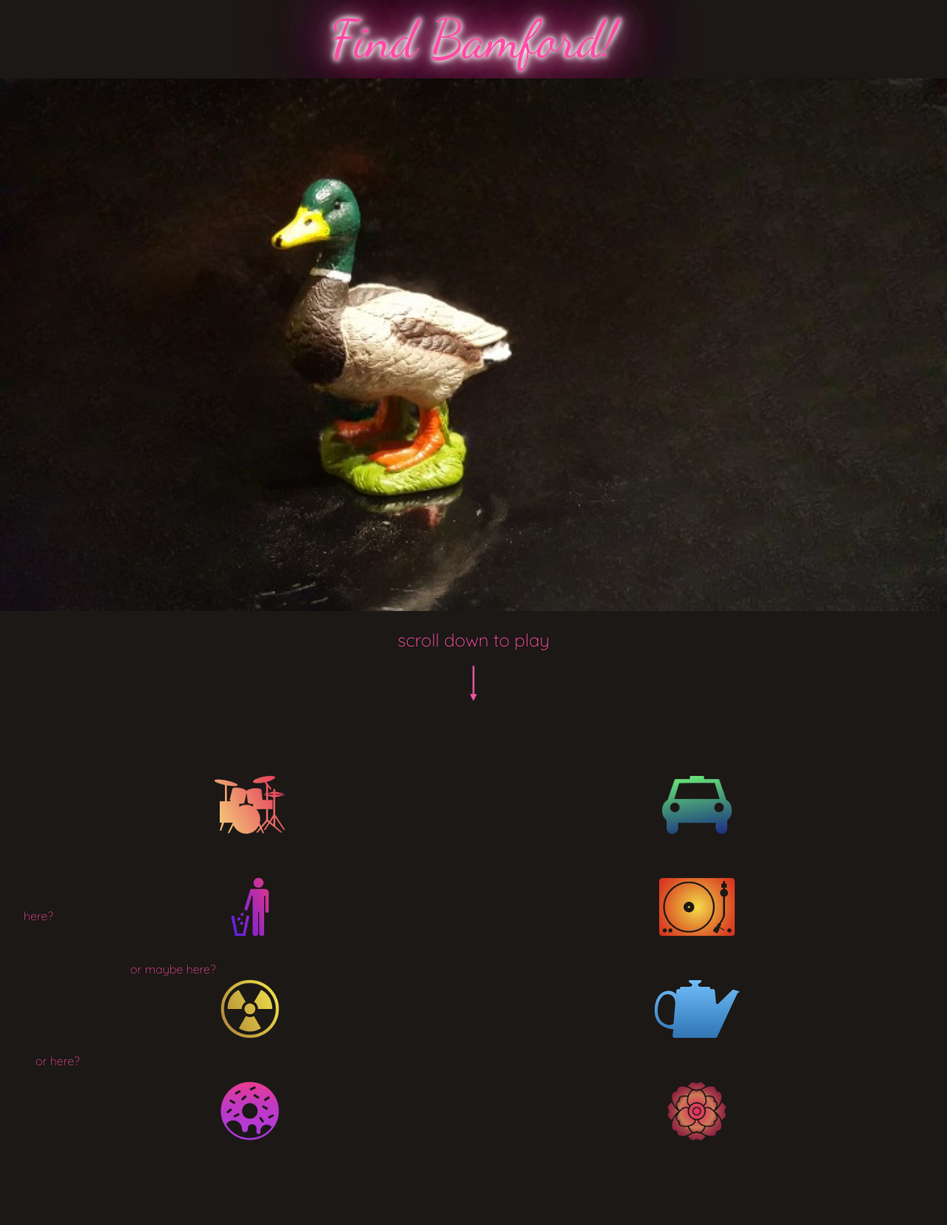
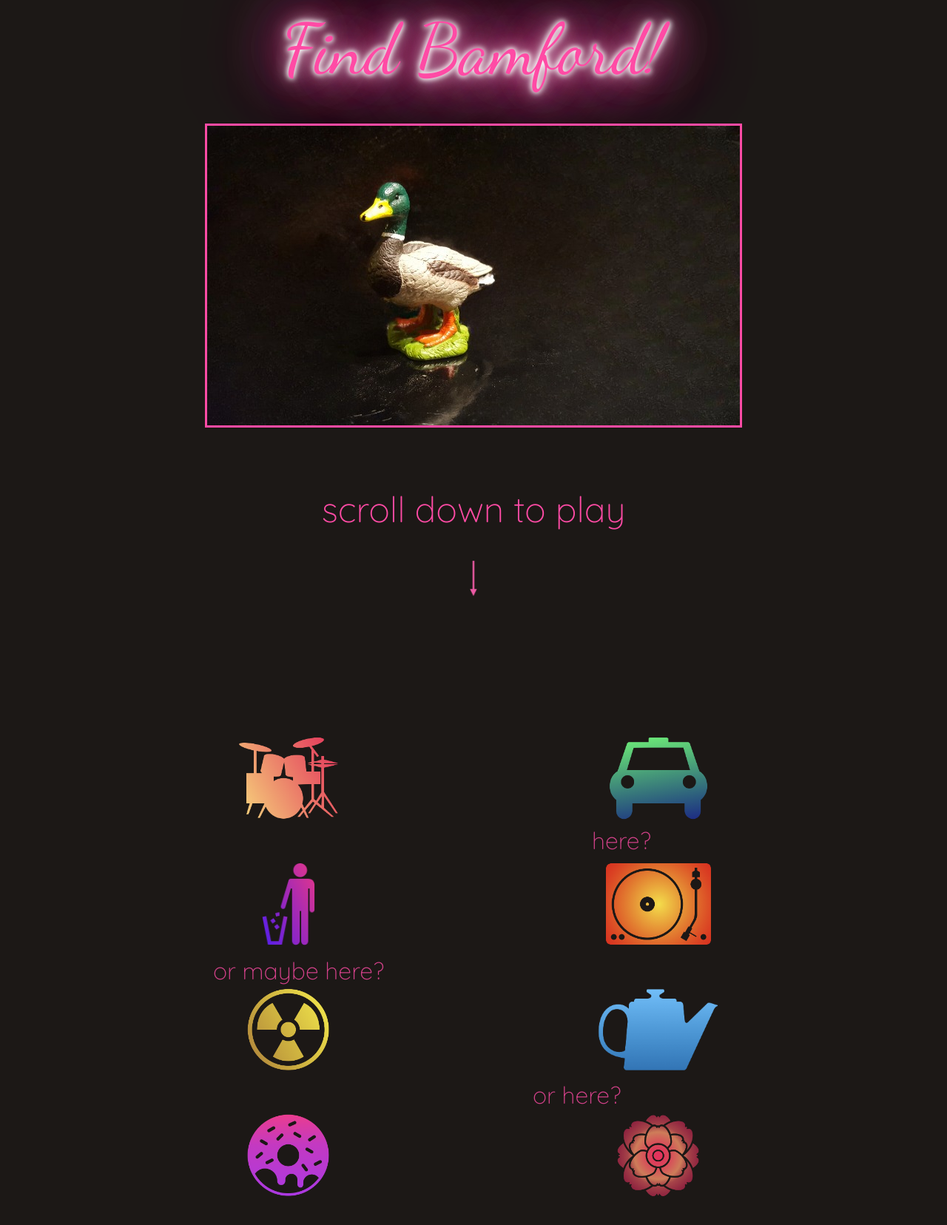
Before and after one commit to patrosk/useless, a plain HTML site: page index.html in a window 1280 px wide. Shown: the whole page at 74% size. Drawn offline with Linux system fonts and the light colour scheme.

Commit message:
separated styles into numerous files, added media queries

```diff
--- a/index.html
+++ b/index.html
@@ -4,7 +4,9 @@
     <meta charset="UTF-8" />
     <meta http-equiv="X-UA-Compatible" content="IE=edge" />
     <meta name="viewport" content="width=device-width, initial-scale=1.0" />
-    <link rel="stylesheet" href="style.css" />
+    <link rel="stylesheet" href="/styles/style.css" />
+    <link rel="stylesheet" href="/styles/media_queries.css" />
+    <link rel="stylesheet" href="/styles/keyframes.css" />
     <link rel="shortcut icon" type="image/x-icon" href="/duck.ico" />
     <title>Find Bamford!</title>
   </head>
@@ -13,10 +15,20 @@
     <section class="first_section">
       <h1 class="neon_text">Find Bamford!</h1>
       <div class="hero">
-        <img
-          src="/images/Bamfordblack.jpg"
-          alt="a small plastic duck called Bamford"
-        />
+        <picture>
+          <source
+            media="(max-width: 699px)"
+            srcset="/images/bamfordblack_small.jpg"
+          />
+          <source
+            media="(min-width: 700px)"
+            srcset="/images/Bamfordblack.jpg"
+          />
+          <img
+            src="/images/bamfordblack_small.jpg"
+            alt="a small plastic duck called Bamford"
+          />
+        </picture>
       </div>
       <h2 class="scrollToPlay">scroll down to play</h2>
       <div class="arrow">
--- /dev/null
+++ b/styles/keyframes.css
@@ -0,0 +1,36 @@
+/* KEYFRAMES */
+@keyframes blinker {
+  50% {
+    opacity: 0;
+  }
+}
+
+@keyframes fadein {
+  0% {
+    opacity: 0;
+  }
+  100% {
+    opacity: 1;
+  }
+}
+
+@keyframes spin {
+  from {
+    transform: rotate(0deg);
+  }
+  to {
+    transform: rotate(360deg);
+  }
+}
+
+@keyframes zoom-in-zoom-out {
+  0% {
+    transform: scale(1, 1);
+  }
+  50% {
+    transform: scale(1.3, 1.3);
+  }
+  100% {
+    transform: scale(1, 1);
+  }
+}
--- /dev/null
+++ b/styles/media_queries.css
@@ -0,0 +1,60 @@
+/* MEDIA QUERIES */
+@media screen and (min-width: 700px) {
+  .found {
+    width: 25%;
+  }
+  .here {
+    transform: translate(29rem, 15rem);
+  }
+  .or_here {
+    transform: translate(34rem, 26rem);
+  }
+}
+
+@media screen and (min-width: 1000px) {
+  body {
+    font-size: 32px;
+    padding-left: 7rem;
+    padding-right: 7rem;
+  }
+  h1 {
+    font-size: 6rem;
+  }
+  .first_section {
+    display: flex;
+  }
+  .hero img {
+    border: 3px solid var(--pink);
+    margin-top: 2rem;
+    margin-bottom: 2rem;
+  }
+  .game-container div {
+    height: 7rem;
+  }
+  .here {
+    transform: translate(43rem, 15rem);
+  }
+  .or_here {
+    transform: translate(38rem, 34rem);
+  }
+  .or_maybe_here {
+    transform: translate(11rem, 21rem);
+  }
+  .fail {
+    transform: translate(calc(33vw), calc(30vh));
+  }
+  .found-bamford {
+    transform: translateY(-50rem);
+  }
+  .found {
+    width: 17%;
+  }
+  .congrats h2 {
+    font-size: 4rem;
+    margin: 5rem;
+  }
+  .congrats button {
+    height: 4rem;
+    font-size: 24px;
+  }
+}
--- a/style.css
+++ b/styles/style.css
@@ -167,6 +167,9 @@ p {
   animation-iteration-count: infinite;
   animation-timing-function: linear;
 }
+.smallstar img {
+  height: 14rem;
+}
 .found {
   width: 50%;
   animation-name: zoom-in-zoom-out;
@@ -174,40 +177,3 @@ p {
   animation-iteration-count: infinite;
   animation-timing-function: linear;
 }
-
-/* KEYFRAMES */
-@keyframes blinker {
-  50% {
-    opacity: 0;
-  }
-}
-
-@keyframes fadein {
-  0% {
-    opacity: 0;
-  }
-  100% {
-    opacity: 1;
-  }
-}
-
-@keyframes spin {
-  from {
-    transform: rotate(0deg);
-  }
-  to {
-    transform: rotate(360deg);
-  }
-}
-
-@keyframes zoom-in-zoom-out {
-  0% {
-    transform: scale(1, 1);
-  }
-  50% {
-    transform: scale(1.3, 1.3);
-  }
-  100% {
-    transform: scale(1, 1);
-  }
-}
```
Also changed, not shown: images/bamfordblack_small.jpg (added), 2 other files.
